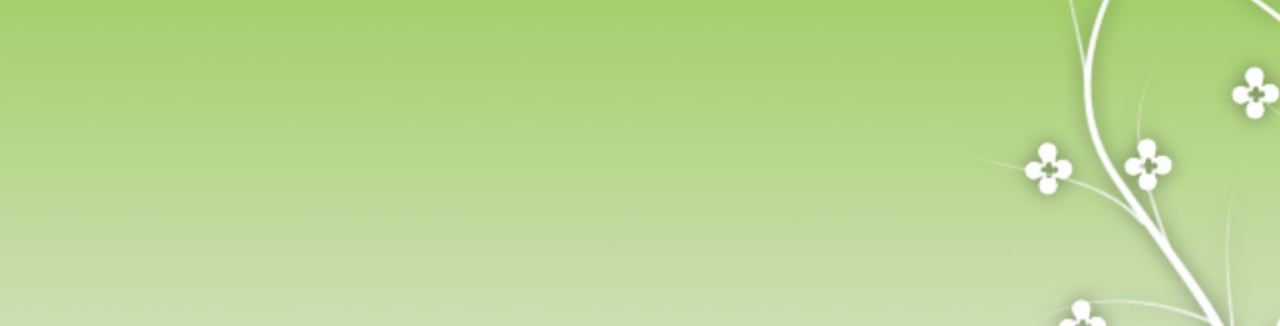
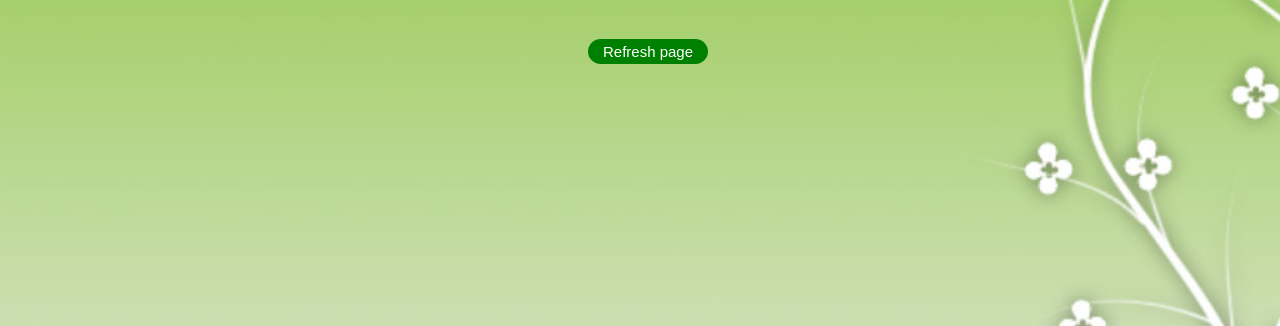
Before and after one commit to Qarola/Profile-statistics, a plain HTML site: page index.html in a window 1280 px wide. Shown: the part 474-800 px from the top of the page. Drawn offline with Linux system fonts and the light colour scheme.

Commit message:
final commit

```diff
--- a/index.html
+++ b/index.html
@@ -34,6 +34,7 @@
           <!-- para decir máx escribimos data-ceil -->
             <h4>Apps Made</h4>
           </div>
+          <button class="btn">Refresh page</button>
           <script src="index.js"></script>
   </body>
 </html>
--- a/index.js
+++ b/index.js
@@ -1,4 +1,5 @@
 const countersEl = document.querySelectorAll(".counter");
+const refreshButton = document.querySelector(".btn");
 
 countersEl.forEach((counterEl) => {
   counterEl.innerText = "0"; //setea en cero...
@@ -19,3 +20,9 @@ countersEl.forEach((counterEl) => {
     }
   }
 });
+
+function refreshPage() {
+   location.reload();
+}
+
+refreshButton.addEventListener("click", refreshPage);
--- a/style.css
+++ b/style.css
@@ -47,9 +47,29 @@ body {
     color:white;
 }
 
+.btn {
+    align-items: center;
+    border: none;
+    width: 120px;
+    height: 25px;
+    color: white;
+    background: green;
+    font-size: 15px;
+    margin-top: 250px;
+    margin-left: 8.5rem;
+    position: absolute;
+    transform: translateX(-50%);
+    border-radius: 17px;
+
+}
+
 
 @media (max-width: 600px) {
     body {
         flex-direction: column;
     }
+
+    .btn {
+        margin-top: 35rem;
+    }
 }
```
